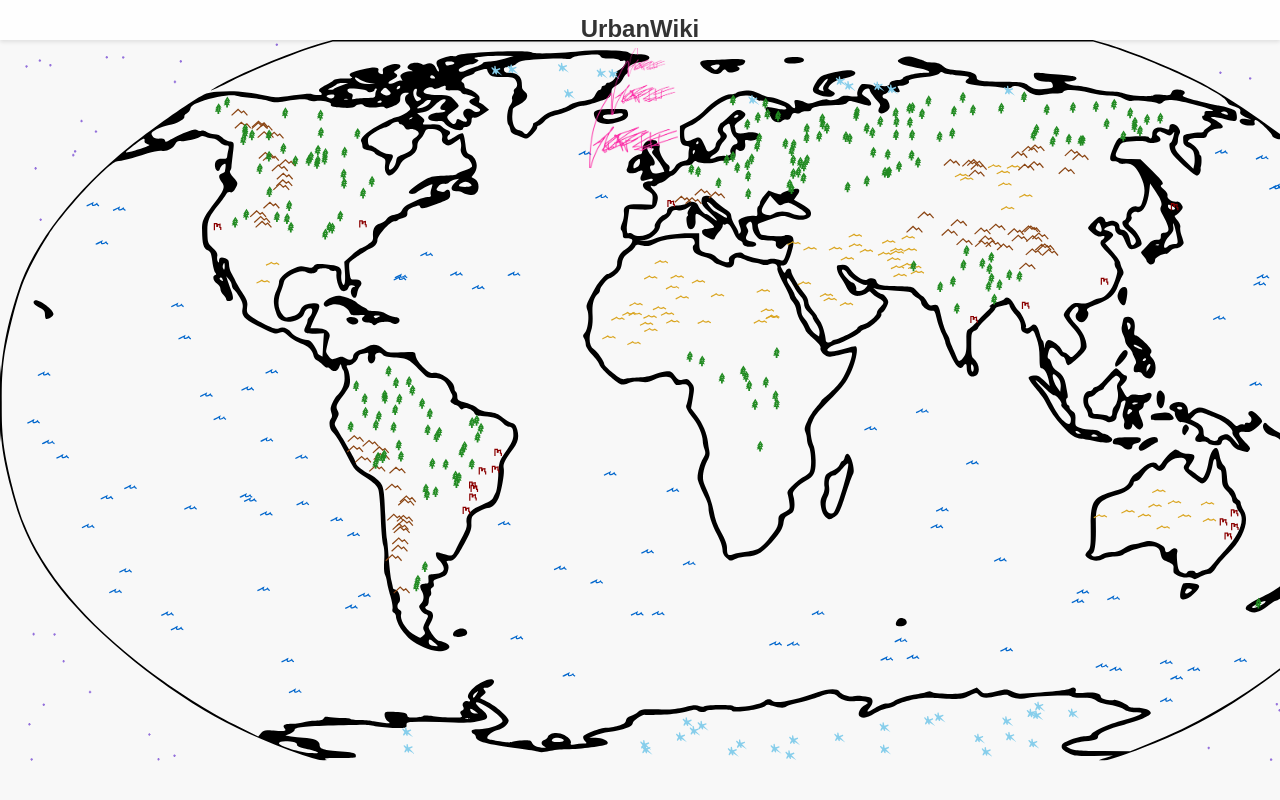
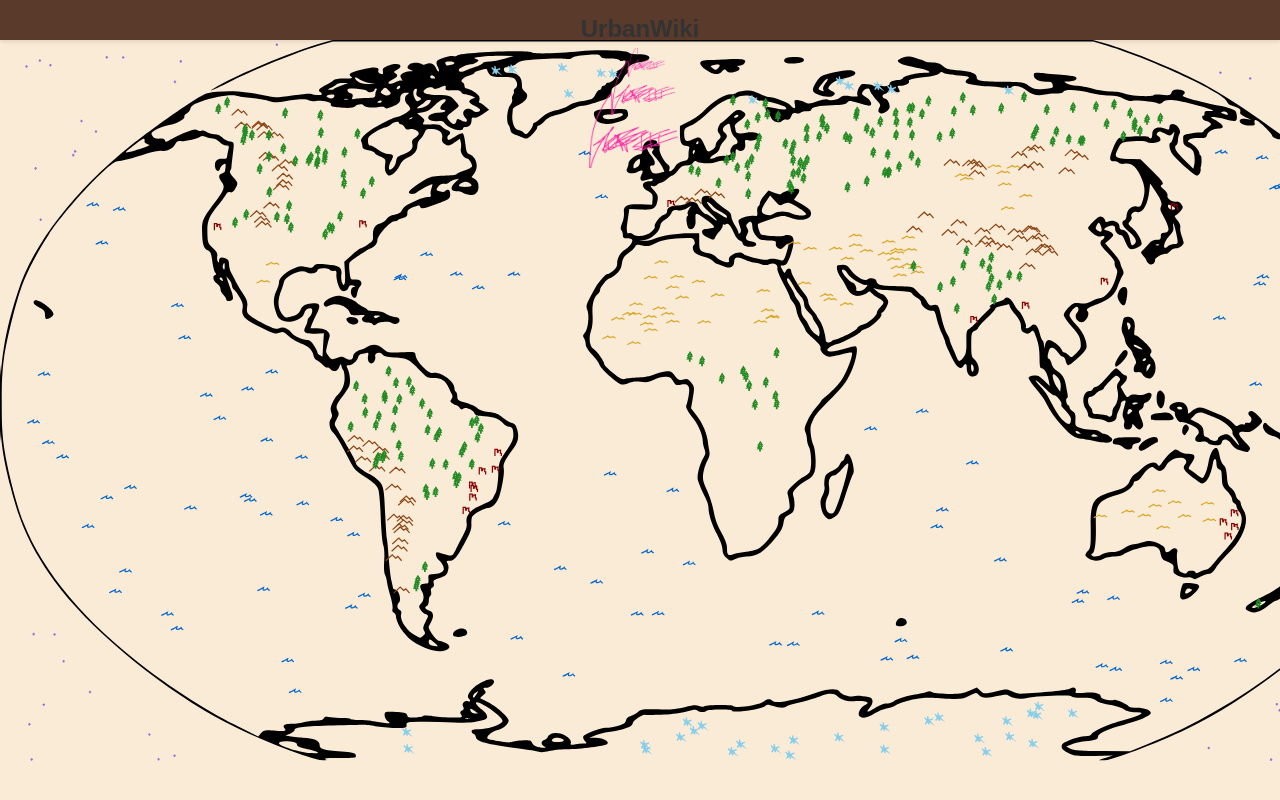
Before and after one commit to jtheck/urbanwiki, a website: page public/index.html in a window 1280 px wide. Drawn offline with Linux system fonts and the light colour scheme.

Commit message:
add timezone colors

```diff
--- a/public/css/index.css
+++ b/public/css/index.css
@@ -4,6 +4,7 @@ body {
   padding: 0;
   font-family: Arial, sans-serif;
   overflow: hidden;
+  transition: background-color 0.8s ease-out;
 }
 
 html {
@@ -23,6 +24,7 @@ html {
   height: 40px;
   box-sizing: border-box;
   user-select: none;
+  transition: background-color 0.8s ease-out;
 }
 
 #header h1 {
--- a/public/index.html
+++ b/public/index.html
@@ -24,9 +24,10 @@
   </div>
 
   <div id="map-container">
-    <canvas id="map" style="cursor: grab;"></canvas>
+    <canvas id="map" style="cursor: grab; background: transparent;"></canvas>
   </div>
 
+  <script src="sky-colors.js"></script>
   <script src="map.js"></script>
   <script src="main.js"></script>
 
--- a/public/map.js
+++ b/public/map.js
@@ -37,6 +37,9 @@ class WorldMap {
         space: null
       }
     };
+
+    // Initialize sky colors utility
+    this.skyColors = new SkyColors();
 
     // Load SVG
     this.loadSVGLayers();
@@ -490,6 +493,45 @@ class WorldMap {
     const offsetX = this.state.offsetX % scaledGlobeWidth;
     const numCopies = Math.ceil(this.width / scaledGlobeWidth) + 2;
 
+    // Calculate timezone based on center of screen and apply smooth sky colors
+    // Use a more stable calculation that doesn't get affected by zoom scale
+    const centerScreenX = this.width / 2;
+    const centerWorldX = (centerScreenX - this.state.offsetX) / (scaleToFitHeight * this.state.scale);
+    let centerLongitude = (centerWorldX / this.globeImage.width) * 360 - 180; // Convert to -180 to +180
+
+    // Handle longitude wrapping at the International Date Line
+    while (centerLongitude > 180) {
+      centerLongitude -= 360;
+    }
+    while (centerLongitude < -180) {
+      centerLongitude += 360;
+    }
+
+    // Only update sky colors if the longitude change is significant (prevents jumping during zoom)
+    const now = Date.now();
+    const timeSinceLastUpdate = now - (this.lastColorUpdateTime || 0);
+
+    // Handle wrapping when calculating longitude difference
+    let longitudeDiff = 0;
+    if (this.lastLongitude !== undefined) {
+      longitudeDiff = Math.abs(centerLongitude - this.lastLongitude);
+      // Handle wrapping case (e.g., from 179° to -179°)
+      if (longitudeDiff > 180) {
+        longitudeDiff = 360 - longitudeDiff;
+      }
+    }
+
+    if (!this.lastLongitude ||
+        longitudeDiff > 0.5 ||
+        timeSinceLastUpdate > 2000) { // Force update every 2 seconds
+      // Get smooth sky colors using the utility with easing
+      const skyColors = this.skyColors.getSmoothSkyColors(centerLongitude, this.lastSkyColors);
+      this.skyColors.applyColors(skyColors);
+      this.lastSkyColors = skyColors;
+      this.lastLongitude = centerLongitude;
+      this.lastColorUpdateTime = now;
+    }
+
     // Pre-compute terrain dots array and mapping for better performance
     const allDots = [...(this.spaceDots || []), ...(this.oceanDots || []), ...(this.iceDots || []), ...(this.desertDots || []), ...(this.mountainDots || []), ...(this.forestDots || []), ...(this.cityDots || [])];
     const terrainTypeMap = {
@@ -570,6 +612,7 @@ class WorldMap {
 
   // Main render
   redraw() {
+    // Clear with transparency instead of white
     this.ctx.clearRect(0, 0, this.width, this.height);
     this.drawMap();
   }
@@ -689,6 +732,9 @@ class WorldMap {
       this.handleHorizontalWrapping();
 
       this.redraw();
+
+      // Reset sky colors debouncing after zoom operation
+      this.skyColors.resetDebounce();
     };
 
     document.addEventListener("wheel", this.handleWheel, { passive: false });
--- /dev/null
+++ b/public/sky-colors.js
@@ -0,0 +1,278 @@
+// Sky Colors Utility - Handles timezone calculations and smooth color transitions
+
+class SkyColors {
+  constructor() {
+    // Define 24 sky colors (one for each hour) - Smooth day-night cycle
+    this.skyColors = [
+      // Midnight to 6 AM - Night cycle (smooth progression)
+      { hour: 0, header: '#0A0A0F', background: '#0A0A0F', name: 'Deep Night' },
+      { hour: 1, header: '#0A0A0F', background: '#0A0A0F', name: 'Late Night' },
+      { hour: 2, header: '#0F0F1A', background: '#0F0F1A', name: 'Night' },
+      { hour: 3, header: '#0F0F1A', background: '#0F0F1A', name: 'Early Night' },
+      { hour: 4, header: '#1A0F0A', background: '#1A0F0A', name: 'Pre-Dawn' },
+      { hour: 5, header: '#2A1A0A', background: '#2A1A0A', name: 'Early Dawn' },
+
+      // 6 AM to 12 PM - Morning cycle (smooth sunrise progression)
+      { hour: 6, header: '#3A2A1A', background: '#3A2A1A', name: 'Dawn' },
+      { hour: 7, header: '#5A3A2A', background: '#5A3A2A', name: 'Early Sunrise' },
+      { hour: 8, header: '#8A5A3A', background: '#8A5A3A', name: 'Sunrise' },
+      { hour: 9, header: '#B0D0E0', background: '#B0D0E0', name: 'Early Morning' },
+      { hour: 10, header: '#A0C0D0', background: '#A0C0D0', name: 'Morning' },
+      { hour: 11, header: '#90B0C0', background: '#90B0C0', name: 'Late Morning' },
+
+      // 12 PM to 6 PM - Afternoon cycle (smooth day progression - more blue)
+      { hour: 12, header: '#E8F4FD', background: '#E8F4FD', name: 'Noon' },
+      { hour: 13, header: '#D0E8FD', background: '#D0E8FD', name: 'Early Afternoon' },
+      { hour: 14, header: '#B8DCFD', background: '#B8DCFD', name: 'Afternoon' },
+      { hour: 15, header: '#A0D0FD', background: '#A0D0FD', name: 'Late Afternoon' },
+      { hour: 16, header: '#88C4FD', background: '#88C4FD', name: 'Golden Hour' },
+      { hour: 17, header: '#FFE6CC', background: '#FFE6CC', name: 'Late Golden Hour' },
+
+      // 6 PM to 12 AM - Evening cycle (smooth sunset progression)
+      { hour: 18, header: '#FFE6D6', background: '#FFE6D6', name: 'Sunset' },
+      { hour: 19, header: '#FFE6D6', background: '#FFE6D6', name: 'Dusk' },
+      { hour: 20, header: '#2A1A0A', background: '#2A1A0A', name: 'Early Evening' },
+      { hour: 21, header: '#1A0F0A', background: '#1A0F0A', name: 'Evening' },
+      { hour: 22, header: '#0F0F1A', background: '#0F0F1A', name: 'Late Evening' },
+      { hour: 23, header: '#0A0A0F', background: '#0A0A0F', name: 'Night' }
+    ];
+
+    // Debouncing for zoom stability
+    this.lastUpdateTime = 0;
+    this.updateInterval = 50; // Reduced from 100ms to 50ms for more responsiveness
+  }
+
+  // Calculate timezone offset from longitude with proper wrapping
+  getTimezoneFromLongitude(longitude) {
+    // Handle longitude wrapping at the International Date Line
+    let wrappedLongitude = longitude;
+
+    // Normalize longitude to -180 to +180 range
+    while (wrappedLongitude > 180) {
+      wrappedLongitude -= 360;
+    }
+    while (wrappedLongitude < -180) {
+      wrappedLongitude += 360;
+    }
+
+    // Shift prime meridian westward by 30 degrees (2 hours)
+    // This makes timezone calculations more accurate to real-world boundaries
+    const adjustedLongitude = wrappedLongitude + 30;
+
+    // Calculate timezone offset (roughly 15° per hour)
+    const timezoneOffset = Math.round(adjustedLongitude / 15);
+
+    // Clamp timezone to valid range (-12 to +14)
+    return Math.max(-12, Math.min(14, timezoneOffset));
+  }
+
+  // Get local time in a specific timezone
+  getLocalTimeInTimezone(timezoneOffset) {
+    const now = new Date();
+    const userHour = now.getHours();
+    const userTimezoneOffset = now.getTimezoneOffset() / 60; // Convert minutes to hours
+    let localHour = (userHour + timezoneOffset + userTimezoneOffset) % 24;
+    if (localHour < 0) localHour += 24;
+    return localHour;
+  }
+
+  // Convert hex color to RGB
+  hexToRgb(hex) {
+    const result = /^#?([a-f\d]{2})([a-f\d]{2})([a-f\d]{2})$/i.exec(hex);
+    return result ? {
+      r: parseInt(result[1], 16),
+      g: parseInt(result[2], 16),
+      b: parseInt(result[3], 16)
+    } : null;
+  }
+
+  // Convert RGB to hex
+  rgbToHex(r, g, b) {
+    return "#" + ((1 << 24) + (r << 16) + (g << 8) + b).toString(16).slice(1);
+  }
+
+  // Convert hex color to HSL
+  hexToHsl(hex) {
+    const rgb = this.hexToRgb(hex);
+    if (!rgb) return null;
+
+    const r = rgb.r / 255;
+    const g = rgb.g / 255;
+    const b = rgb.b / 255;
+
+    const max = Math.max(r, g, b);
+    const min = Math.min(r, g, b);
+    let h, s, l = (max + min) / 2;
+
+    if (max === min) {
+      h = s = 0; // achromatic
+    } else {
+      const d = max - min;
+      s = l > 0.5 ? d / (2 - max - min) : d / (max + min);
+
+      switch (max) {
+        case r: h = (g - b) / d + (g < b ? 6 : 0); break;
+        case g: h = (b - r) / d + 2; break;
+        case b: h = (r - g) / d + 4; break;
+      }
+      h /= 6;
+    }
+
+    return { h: h * 360, s: s * 100, l: l * 100 };
+  }
+
+  // Convert HSL to hex
+  hslToHex(h, s, l) {
+    h /= 360;
+    s /= 100;
+    l /= 100;
+
+    const hue2rgb = (p, q, t) => {
+      if (t < 0) t += 1;
+      if (t > 1) t -= 1;
+      if (t < 1/6) return p + (q - p) * 6 * t;
+      if (t < 1/2) return q;
+      if (t < 2/3) return p + (q - p) * (2/3 - t) * 6;
+      return p;
+    };
+
+    let r, g, b;
+    if (s === 0) {
+      r = g = b = l; // achromatic
+    } else {
+      const q = l < 0.5 ? l * (1 + s) : l + s - l * s;
+      const p = 2 * l - q;
+      r = hue2rgb(p, q, h + 1/3);
+      g = hue2rgb(p, q, h);
+      b = hue2rgb(p, q, h - 1/3);
+    }
+
+    const toHex = (c) => {
+      const hex = Math.round(c * 255).toString(16);
+      return hex.length === 1 ? '0' + hex : hex;
+    };
+
+    return `#${toHex(r)}${toHex(g)}${toHex(b)}`;
+  }
+
+  // Interpolate between two colors using HSL for smoother transitions
+  interpolateColors(color1, color2, factor) {
+    const hsl1 = this.hexToHsl(color1);
+    const hsl2 = this.hexToHsl(color2);
+
+    if (!hsl1 || !hsl2) {
+      // Fallback to RGB interpolation if HSL conversion fails
+      const rgb1 = this.hexToRgb(color1);
+      const rgb2 = this.hexToRgb(color2);
+
+      const r = Math.round(rgb1.r + (rgb2.r - rgb1.r) * factor);
+      const g = Math.round(rgb1.g + (rgb2.g - rgb1.g) * factor);
+      const b = Math.round(rgb1.b + (rgb2.b - rgb1.b) * factor);
+
+      return this.rgbToHex(r, g, b);
+    }
+
+    // Handle hue interpolation (shortest path around the color wheel)
+    let h1 = hsl1.h, h2 = hsl2.h;
+    if (Math.abs(h2 - h1) > 180) {
+      if (h2 > h1) {
+        h1 += 360;
+      } else {
+        h2 += 360;
+      }
+    }
+
+    const h = (h1 + (h2 - h1) * factor) % 360;
+    const s = hsl1.s + (hsl2.s - hsl1.s) * factor;
+    const l = hsl1.l + (hsl2.l - hsl1.l) * factor;
+
+    return this.hslToHex(h, s, l);
+  }
+
+  // Get smooth sky colors based on exact time
+  getSkyColors(longitude) {
+    const timezoneOffset = this.getTimezoneFromLongitude(longitude);
+    const localHour = this.getLocalTimeInTimezone(timezoneOffset);
+
+    // Find the two colors to interpolate between
+    const hour1 = Math.floor(localHour);
+    const hour2 = (hour1 + 1) % 24;
+    const factor = localHour - hour1; // 0.0 to 1.0
+
+    // Get the two sky color objects
+    const color1 = this.skyColors.find(c => c.hour === hour1);
+    const color2 = this.skyColors.find(c => c.hour === hour2);
+
+    // Interpolate header and background colors
+    const headerColor = this.interpolateColors(color1.header, color2.header, factor);
+    const backgroundColor = this.interpolateColors(color1.background, color2.background, factor);
+
+    return {
+      headerColor,
+      backgroundColor,
+      timezoneOffset,
+      localHour,
+      timeName: color1.name
+    };
+  }
+
+  // Get smooth sky colors with easing for better transitions
+  getSmoothSkyColors(longitude, lastColors = null) {
+    const now = Date.now();
+
+    // Debounce rapid updates during zoom
+    if (now - this.lastUpdateTime < this.updateInterval) {
+      return lastColors || this.getSkyColors(longitude);
+    }
+
+    const newColors = this.getSkyColors(longitude);
+    this.lastUpdateTime = now;
+
+    // If we have previous colors, apply easing for smoother transitions
+    if (lastColors) {
+      const easingFactor = 0.25; // Increased from 0.15 for more responsiveness
+
+      newColors.headerColor = this.interpolateColors(
+        lastColors.headerColor,
+        newColors.headerColor,
+        easingFactor
+      );
+      newColors.backgroundColor = this.interpolateColors(
+        lastColors.backgroundColor,
+        newColors.backgroundColor,
+        easingFactor
+      );
+    }
+
+    return newColors;
+  }
+
+  // Apply colors to DOM elements with smooth transitions
+  applyColors(colors) {
+    const header = document.querySelector('#header');
+    if (header) {
+      // Use CSS transitions for smoother color changes
+      header.style.transition = 'background-color 0.8s ease-out';
+      header.style.backgroundColor = colors.headerColor;
+    }
+
+    // Don't change the page background - keep it static
+    // document.body.style.transition = 'background-color 0.8s ease-out';
+    // document.body.style.backgroundColor = colors.backgroundColor;
+
+    // Log for debugging (only if colors changed significantly)
+    if (!this.lastAppliedColors ||
+        this.lastAppliedColors.headerColor !== colors.headerColor) {
+      // console.log(`Timezone: ${colors.timezoneOffset}, Local hour: ${colors.localHour.toFixed(2)}, Time: ${colors.timeName}, Header: ${colors.headerColor}`);
+      this.lastAppliedColors = colors;
+    }
+  }
+
+  // Reset debouncing timer (call this when zoom operations complete)
+  resetDebounce() {
+    this.lastUpdateTime = 0;
+  }
+}
+
+// Export for use in other files
+window.SkyColors = SkyColors;
```
